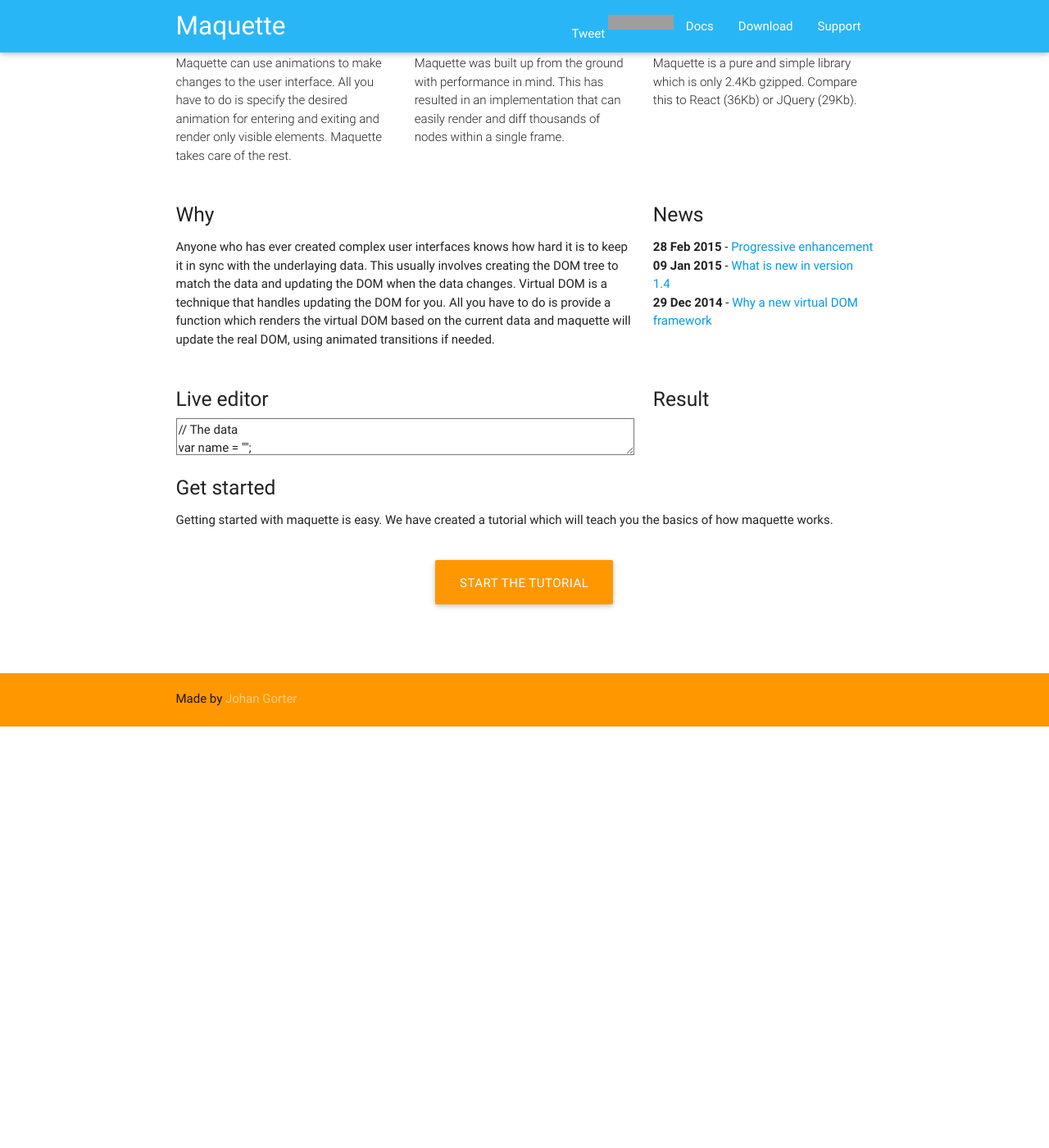
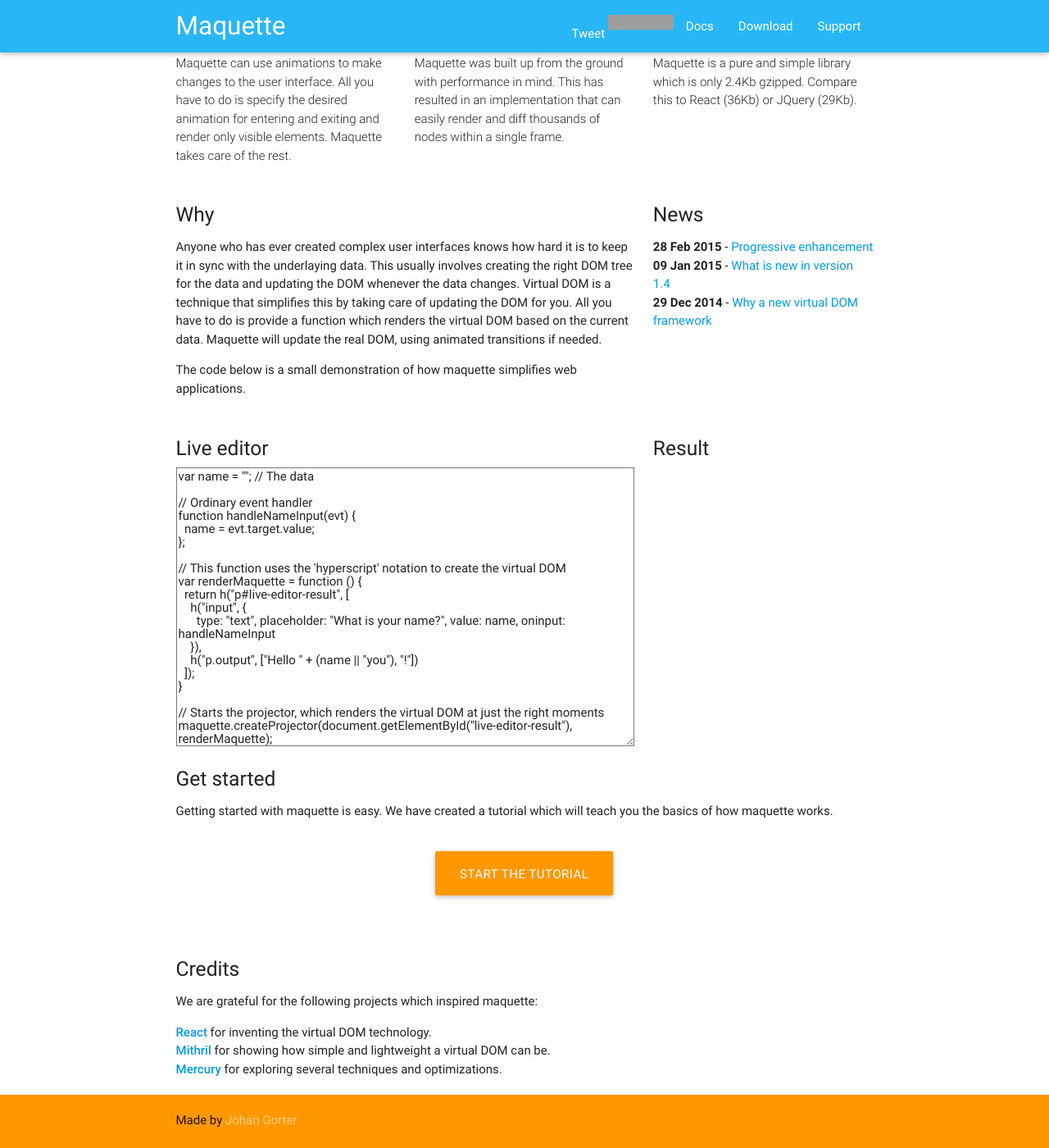
Before and after one commit to AFASSoftware/maquette, a Jekyll site: the page built from index.html, in a window 1280 px wide and 1400 px high, scrolled down 452 px. Shown: the whole window at 82% size. Built offline with Jekyll 4.4.1, drawn with Linux system fonts in a browser that asks for light colours; comment, search, counter and statistics services are not loaded; before the commit the page ends 1338 px from its top, so only the background shows below that; grey boxes are pictures that could not be loaded.

Commit message:
live editor styled

```diff
--- a/index.html
+++ b/index.html
@@ -84,11 +84,12 @@
         <h5>Why</h5>
         <p>
           Anyone who has ever created complex user interfaces knows how hard it is to keep it in sync with the underlaying data.
-          This usually involves creating the DOM tree to match the data and updating the DOM when the data changes.
-          Virtual DOM is a technique that handles updating the DOM for you.
-          All you have to do is provide a function which renders the virtual DOM based on the current data and
-          maquette will update the real DOM, using animated transitions if needed.
+          This usually involves creating the right DOM tree for the data and updating the DOM whenever the data changes.
+          Virtual DOM is a technique that simplifies this by taking care of updating the DOM for you.
+          All you have to do is provide a function which renders the virtual DOM based on the current data.
+          Maquette will update the real DOM, using animated transitions if needed.
         </p>
+        <p>The code below is a small demonstration of how maquette simplifies web applications.</p>
       </div>
       <div class="col s12 m4">
         <h5>News</h5>
@@ -105,24 +106,24 @@
     <div class="row">
       <div class="col s12 m8">
         <h5>Live editor</h5>
-        <textarea id="live-editor" rows="20" cols="90">// The data
-var name = "";
+        <textarea id="live-editor" rows="20" cols="90" style="height:340px;line-height:16px">var name = ""; // The data
 
-// Plain old event handler
+// Ordinary event handler
 function handleNameInput(evt) {
   name = evt.target.value;
 };
 
-// The projection of the data to the dom using 'hyperscript' notation
+// This function uses the 'hyperscript' notation to create the virtual DOM
 var renderMaquette = function () {
   return h("p#live-editor-result", [
-    h("input", { type: "text", placeholder: "What is your name?",
-      value: name, oninput: handleNameInput }),
+    h("input", {
+      type: "text", placeholder: "What is your name?", value: name, oninput: handleNameInput
+    }),
     h("p.output", ["Hello " + (name || "you"), "!"])
   ]);
 }
 
-// Starts the projector, which renders the virtual DOM at the right moments
+// Starts the projector, which renders the virtual DOM at just the right moments
 maquette.createProjector(document.getElementById("live-editor-result"), renderMaquette);</textarea>
         <div id="live-editor-message"></div>
       </div>
@@ -142,7 +143,21 @@
       <a href="/tutorial/01-intro.html" class="btn-large waves-effect waves-light orange">Start the tutorial</a>
     </div>
     <br />
+
+    <h5>Credits</h5>
+    <p>
+      We are grateful for the following projects which inspired maquette:
+    </p>
+
+    <ul>
+      <li><strong><a href="http://facebook.github.io/react/">React</a></strong> for inventing the virtual DOM technology.</li>
+      <li><strong><a href="http://lhorie.github.io/mithril/">Mithril</a></strong> for showing how simple and lightweight a virtual DOM can be.</li>
+      <li><strong><a href="https://github.com/Raynos/mercury">Mercury</a></strong> for exploring several techniques and optimizations.</li>
+    </ul>
+
   </div>
+
+
 
   <footer class="page-footer orange">
     <div class="container">
@@ -152,7 +167,6 @@
   </footer>
 
   <script>!function(d,s,id){var js,fjs=d.getElementsByTagName(s)[0],p=/^http:/.test(d.location)?'http':'https';if(!d.getElementById(id)){js=d.createElement(s);js.id=id;js.src=p+'://platform.twitter.com/widgets.js';fjs.parentNode.insertBefore(js,fjs);}}(document, 'script', 'twitter-wjs');</script>
-  {% include analytics.html %}
   <script>
     function enhance() {
       window.h = maquette.h;
@@ -188,5 +202,6 @@
     }
   </script>
   <script src="//cdnjs.cloudflare.com/ajax/libs/maquette/1.5.1/maquette.min.js" async onload="enhance()"></script>
+  {% include analytics.html %}
 </body>
 </html>
```
